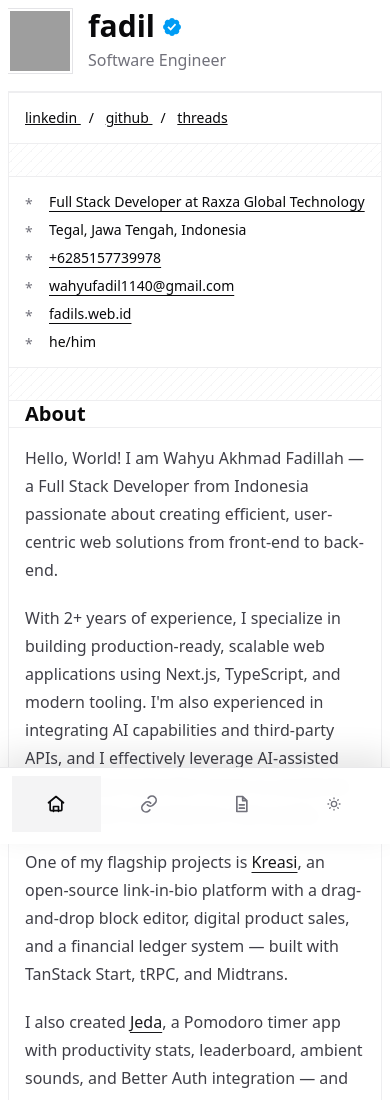
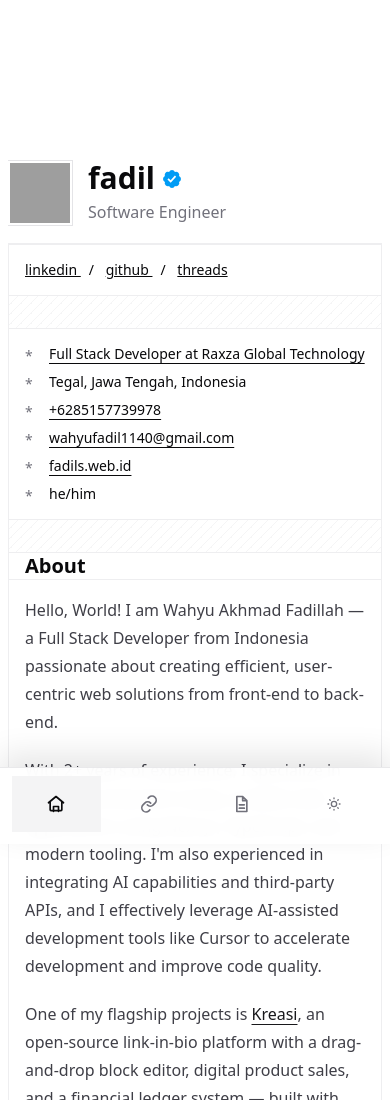
Before and after one commit to fadilsflow/devporto, an Astro site: page / in a window 390 px wide. Shown: the top 1100 px of the page. Built offline with nearby package versions, Linux system fonts and the light colour scheme; Astro itself is replaced by a stand-in of ours; grey boxes are pictures that could not be loaded.

Commit message:
Fix responsive margin on profile header
Remove pt-2 and make mt-40 apply on all screens

```diff
--- a/src/components/ProfileHeader.astro
+++ b/src/components/ProfileHeader.astro
@@ -4,7 +4,7 @@ import VerifiedIcon from "./VerifiedIcon.astro";
 ---
 
 <div class="screen-line-after relative flex">
-    <div class="flex flex-1 sm:mt-40 pt-2">
+    <div class="flex flex-1 mt-40">
         <div class="shrink-0 mx-[2px] my-[3px] pb-2">
             <img
                 class="size-15 ring-1 ring-border ring-offset-2 ring-offset-background select-none sm:size-20"
```
